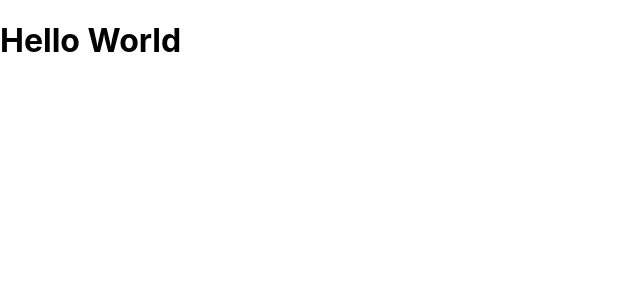
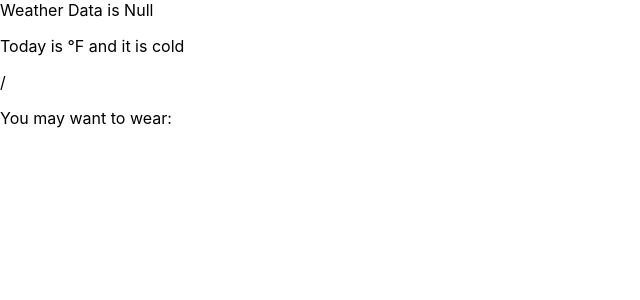
Before and after one commit to Soysauc/se_project_react, a React (Create React App) app: page / in a window 1280 px wide. Shown: the top 300 px of the page, without its empty margins (0-640 px from the left). Built offline with nearby package versions, Linux system fonts and the light colour scheme.

Commit message:
first texts rendered

```diff
--- a/src/components/App/App.js
+++ b/src/components/App/App.js
@@ -1,9 +1,15 @@
 import "./App.css";
+import Header from "../Header/Header";
+import Main from "../Main/Main";
 
 function App() {
   return (
     <div>
-      <h1>Hello World</h1>
+      <Main
+        weatherData={{ temperature: null }}
+        cards={[]}
+        onCardClick={() => {}}
+      />
     </div>
   );
 }
--- a/src/components/Header/Header.js
+++ b/src/components/Header/Header.js
@@ -10,7 +10,7 @@ const currentDate = new Date().toLocaleString("default", {
 });
 
 const Header = ({ weatherData, handleAddClick }) => {
-  if (!weatherData) return null;
+  if (!weatherData) return <header> Weather Data is Null </header>;
 
   const username = "Terrence Tegegne";
   const avatar = "";
--- a/src/components/Main/Main.js
+++ b/src/components/Main/Main.js
@@ -4,10 +4,11 @@ import ItemCard from "../ItemCard/ItemCard";
 import WeatherCard from "../WeatherCard/WeatherCard";
 
 function Main({ weatherData, cards, onCardClick }) {
-  const actualWeather = weatherData.temperature;
+  console.log(cards);
+  const actualWeather = weatherData?.temperature;
 
   const weatherType = () => {
-    if (actualWeather >= 86) {
+    if (actualWeather && actualWeather >= 86) {
       return "hot";
     } else if (actualWeather >= 66 && actualWeather <= 85) {
       return "warm";
@@ -18,7 +19,7 @@ function Main({ weatherData, cards, onCardClick }) {
 
   return (
     <main className="main">
-      <WeatherCard weatherData={weatherData} />
+      {/* <WeatherCard weatherData={weatherData} /> */}
       <section className="main__clothes">
         <div className="main__info">
           <div className="main__description-container">
--- a/src/index.js
+++ b/src/index.js
@@ -8,8 +8,8 @@ import reportWebVitals from "./reportWebVitals";
 const root = ReactDOM.createRoot(document.getElementById("root"));
 root.render(
   <React.StrictMode>
+    <Header />
     <App />
-    <Header />
   </React.StrictMode>
 );
 
```
Also changed, not shown: 2 other files (tests, documents, lock files or other folders).
